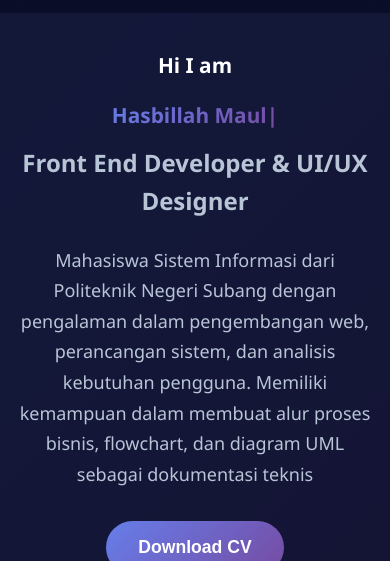
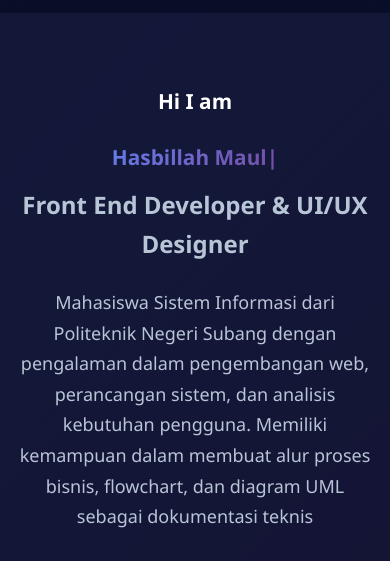
Before and after one commit to HasbillahIzzan/Portofolio, a plain HTML site: page index.html in a window 390 px wide. Shown: the part 82-643 px from the top of the page. Drawn offline with nearby package versions, Linux system fonts and the light colour scheme.

Commit message:
cobalagi

```diff
--- a/style.css
+++ b/style.css
@@ -915,9 +915,13 @@ section {
     padding: 0 15px;
   }
 
+  .hero {
+    padding-top: 140px;
+  }
+
   .hero-text h1 {
     font-size: 1.3rem;
-    margin-top: 1.2em;
+    margin-top: 1.5em;
     word-break: break-word;
   }
 
```
